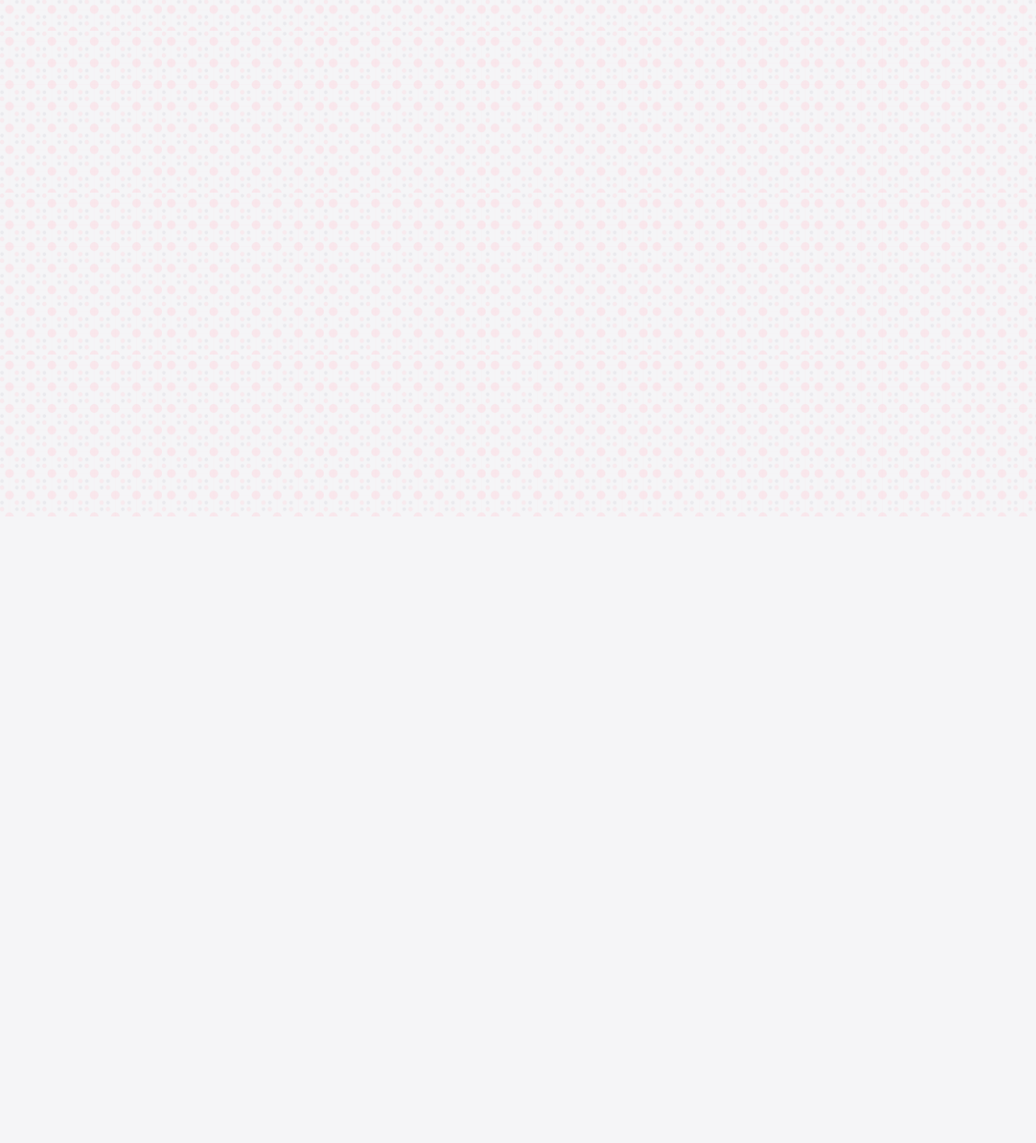
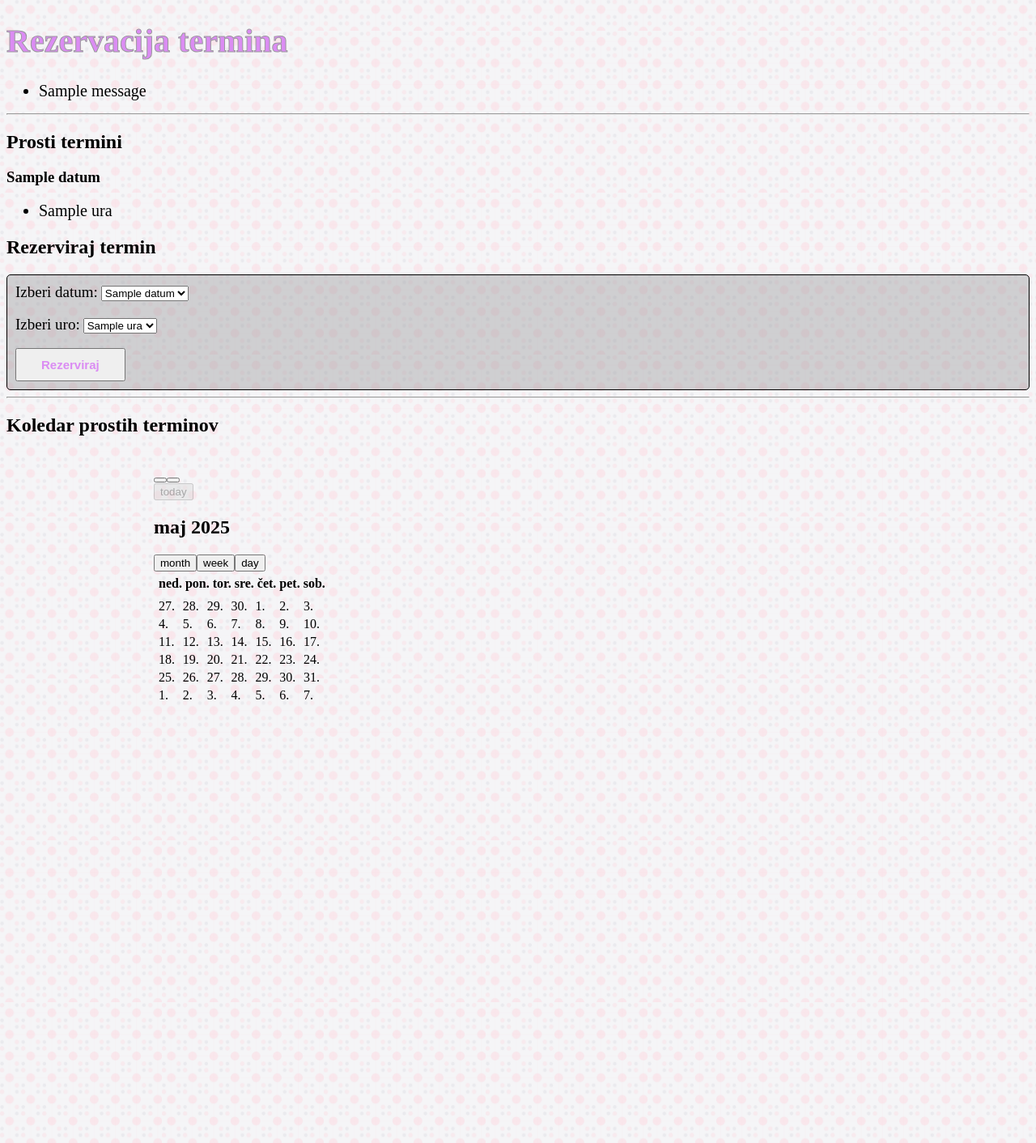
Before and after one commit to jakisa0/KajasHairstyles, a Python web app: template templates/rezervacija.html in a window 1280 px wide. Shown: the part 162-1574 px from the top of the page at 81% size. Before the commit the page ends 800 px from the top, so only its background shows below. Run offline with Jinja, Linux system fonts and the light colour scheme; the template is opened without the code that fills it: most values are stand-ins (such as "Sample title", 1, 10 or a date in 2020); one stand-in notice (Sample message) is shown; lists and menus that the app fills with data are empty; some libraries are stand-ins or nearby versions.

Commit message:
dodajanje rezervacije termina

```diff
--- a/KajasHairstyles.json
+++ b/KajasHairstyles.json
@@ -1 +1 @@
-{"stranka": {"1": {"username": "jakisa", "password": "123"}}, "kontakt": {"1": {"ime": "kaja", "email": "kosir.tania@gmail.com", "sporocilo": "dela"}}}
+{"stranka": {"1": {"username": "jakisa", "password": "123"}}, "kontakt": {"1": {"ime": "kaja", "email": "kosir.tania@gmail.com", "sporocilo": "dela"}}, "termini": {"1": {"datum": "2025-05-05", "ure": ["10:00"]}, "3": {"datum": "2025-05-08", "ure": ["12:00"]}}}
--- a/static/styles.css
+++ b/static/styles.css
@@ -95,3 +95,8 @@ textarea {
     padding: 10px;
     font-size: 16px;
 }
+
+#koledar {
+    max-width: 900px;
+    margin: 40px auto;
+}
--- a/templates/rezervacija.html
+++ b/templates/rezervacija.html
@@ -4,13 +4,14 @@
     <meta charset="UTF-8">
     <meta name="viewport" content="width=device-width, initial-scale=1.0">
     <link rel="stylesheet" href="../static/styles.css">
+    <link href="https://cdn.jsdelivr.net/npm/fullcalendar@6.1.8/main.min.css" rel="stylesheet" />
     <title>Rezervacija termina</title>
 </head>
 <body>
     <header>
         <a href="/"><img src="../static/slike/logoTransparent.png" height="150" alt="logo"></a>
         <div>
-            <button type="button" onclick="window.location.href='/rezervacija'">Rezerviraj termin</a></button>
+            <button type="button" onclick="window.location.href='/rezervacija'">Rezerviraj termin</button>
             <button type="button" onclick="window.location.href='/onas'">O nas</button>
             {% if session.get('admin') %}
                 <button type="button" onclick="window.location.href='/vsa-sporocila'">Vsa sporočila</button>
@@ -24,7 +25,92 @@
                 <a href="{{ url_for('prijava') }}">Prijava</a>
             {% endif %}
         </div>
+    </header>
 
-    </header>
+    <h1>Rezervacija termina</h1>
+
+    {% with messages = get_flashed_messages() %}
+    {% if messages %}
+        <ul class="flash-messages">
+        {% for message in messages %}
+        <li>{{ message }}</li>
+        {% endfor %}
+        </ul>
+    {% endif %}
+    {% endwith %}
+
+    {% if session.get('admin') %}
+        <h2>Dodaj prost termin</h2>
+        <form method="POST" action="/dodaj-termin">
+            <label for="datum">Datum (YYYY-MM-DD):</label><br>
+            <input type="date" name="datum" required><br><br>
+
+            <label for="ure">Ure (ločene z vejico, npr. 10:00, 11:00):</label><br>
+            <input type="text" name="ure" required><br><br>
+
+            <button type="submit">Dodaj termin</button>
+        </form>
+    {% endif %}
+
+    <hr>
+
+    <h2>Prosti termini</h2>
+    {% for termin in termini %}
+        <h3>{{ termin.datum }}</h3>
+        <ul>
+            {% for ura in termin.ure %}
+                <li>{{ ura }}</li>
+            {% endfor %}
+        </ul>
+    {% else %}
+        <p>Ni prostih terminov.</p>
+    {% endfor %}
+
+    {% if not session.get('admin') %}
+        <h2>Rezerviraj termin</h2>
+        <form method="POST" action="/rezerviraj">
+            <label for="datum">Izberi datum:</label>
+            <select name="datum" required>
+                {% for termin in termini %}
+                    <option value="{{ termin.datum }}">{{ termin.datum }}</option>
+                {% endfor %}
+            </select><br><br>
+
+            <label for="ura">Izberi uro:</label>
+            <select name="ura" required>
+                {% for termin in termini %}
+                    {% for ura in termin.ure %}
+                        <option value="{{ ura }}">{{ ura }}</option>
+                    {% endfor %}
+                {% endfor %}
+            </select><br><br>
+
+            <button type="submit">Rezerviraj</button>
+        </form>
+    {% endif %}
+
+    <hr>
+
+
+    <h2>Koledar prostih terminov</h2>
+    <div id="koledar"></div>
+
+    <script src="https://cdn.jsdelivr.net/npm/fullcalendar@6.1.8/main.min.js"></script>
+    <script>
+        document.addEventListener('DOMContentLoaded', function () {
+            var calendarEl = document.getElementById('koledar');
+            var calendar = new FullCalendar.Calendar(calendarEl, {
+                initialView: 'dayGridMonth',
+                locale: 'sl',
+                headerToolbar: {
+                    left: 'prev,next today',
+                    center: 'title',
+                    right: 'dayGridMonth,timeGridWeek,timeGridDay'
+                },
+                events: {{ koledarTermini | tojson }}
+            });
+            calendar.render();
+        });
+    </script>
 </body>
 </html>
```
Also changed, not shown: main.py (+51 -2 lines).
